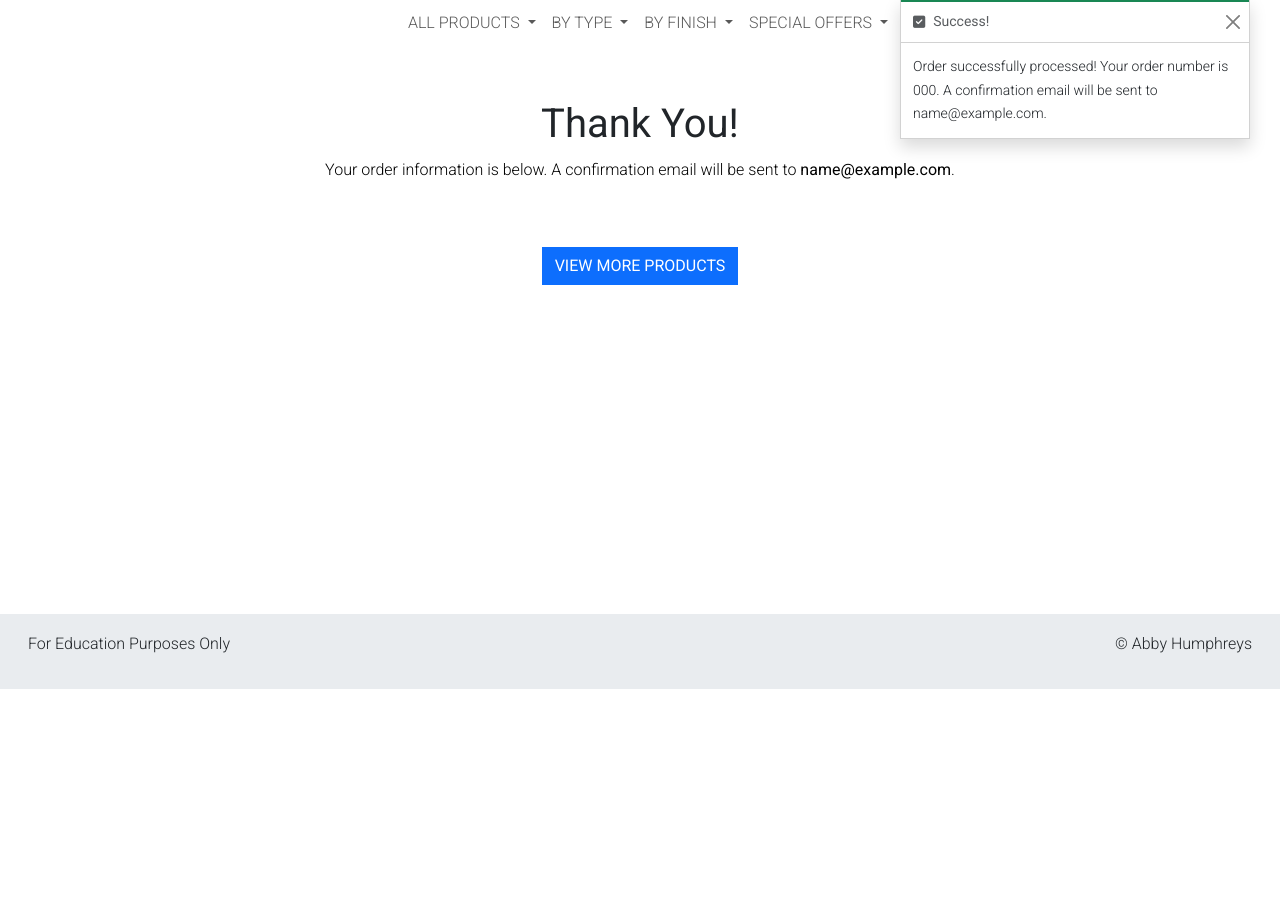
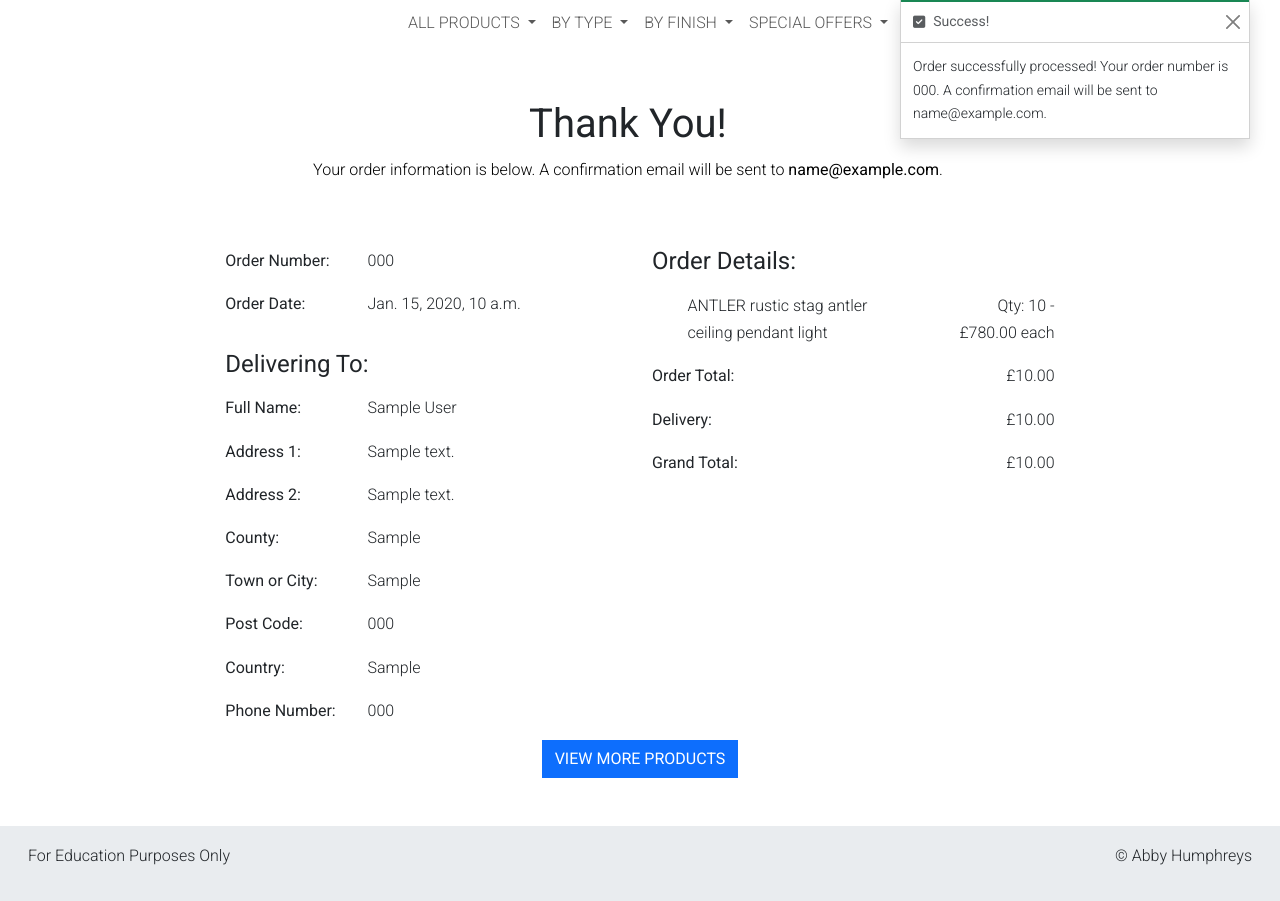
Before and after one commit to AbbyHumphreys/boho_bulbs, a Django app: page /checkout/checkout_success/000 in a window 1280 px wide. Shown: the part 111-1012 px from the top of the page. Before the commit the page ends 800 px from the top, so only its background shows below. Run offline with Django 3.2, Linux system fonts and the light colour scheme; data comes from the database, SQL or seed files in the repository; tables that the repository leaves empty hold one stand-in row (values such as "Sample post"); some libraries are stand-ins or nearby versions.

Commit message:
add: order details to checkout success page

```diff
--- a/checkout/templates/checkout/checkout_success.html
+++ b/checkout/templates/checkout/checkout_success.html
@@ -15,13 +15,153 @@
 
 {% block content %}
     <div class="container-fluid">
-        <div class="row mt-5 mb-5 text-center">
-            <div class="col-12">
-              <h1>Thank You!</h1>
-              <p class="text-black">Your order information is below. A confirmation email will be sent to <strong>{{ order.email }}</strong>.</p>
+        <div class="row">
+            <div class="row mt-5 mb-5 text-center">
+                <div class="col-12">
+                    <h1>Thank You!</h1>
+                    <p class="text-black">Your order information is below. A confirmation email will be sent to <strong>{{ order.email }}</strong>.</p>
+                </div>
             </div>
-          </div>
-        <div class="row text-center">
+            <div class="col-2"></div>
+            <div class="col-4">
+                <div class="row">
+                    <div class="col-12 col-lg-4">
+                        <p><strong>Order Number:</strong></p>
+                    </div>
+                    <div class="col-12 col-lg-8">
+                        <p>{{ order.order_number }}</p>
+                    </div>
+                </div>
+                <div class="row">
+                    <div class="col-12 col-lg-4">
+                        <p><strong>Order Date:</strong></p>
+                    </div>
+                    <div class="col-12 col-lg-8">
+                        <p>{{ order.date }}</p>
+                    </div>
+                </div>
+                <div class="row mt-3 mb-2">
+                    <div class="col-12">
+                        <h4>Delivering To:</h4>
+                    </div>
+                </div>
+                <div class="row">
+                    <div class="col-12 col-lg-4">
+                        <p><strong>Full Name:</strong></p>
+                    </div>
+                    <div class="col-12 col-lg-8">
+                        <p>{{ order.full_name }}</p>
+                    </div>
+                </div>
+                <div class="row">
+                    <div class="col-12 col-lg-4">
+                        <p><strong>Address 1:</strong></p>
+                    </div>
+                    <div class="col-12 col-lg-8">
+                        <p>{{ order.street_address1 }}</p>
+                    </div>
+                </div>
+                {% if order.street_address2 %}
+                <div class="row">
+                    <div class="col-12 col-lg-4">
+                        <p><strong>Address 2:</strong></p>
+                    </div>
+                    <div class="col-12 col-lg-8">
+                        <p>{{ order.street_address1 }}</p>
+                    </div>
+                </div>
+                {% endif %}
+                {% if order.county %}
+                <div class="row">
+                    <div class="col-12 col-lg-4">
+                        <p><strong>County:</strong></p>
+                    </div>
+                    <div class="col-12 col-lg-8">
+                        <p>{{ order.county }}</p>
+                    </div>
+                </div>
+                {% endif %}
+                <div class="row">
+                    <div class="col-12 col-lg-4">
+                        <p><strong>Town or City:</strong></p>
+                    </div>
+                    <div class="col-12 col-lg-8">
+                        <p>{{ order.town_or_city }}</p>
+                    </div>
+                </div>
+                {% if order.postcode %}
+                <div class="row">
+                    <div class="col-12 col-lg-4">
+                        <p><strong>Post Code:</strong></p>
+                    </div>
+                    <div class="col-12 col-lg-8">
+                        <p>{{ order.postcode }}</p>
+                    </div>
+                </div>
+                {% endif %}
+                <div class="row">
+                    <div class="col-12 col-lg-4">
+                        <p><strong>Country:</strong></p>
+                    </div>
+                    <div class="col-12 col-lg-8">
+                        <p>{{ order.country }}</p>
+                    </div>
+                </div>
+                <div class="row">
+                    <div class="col-12 col-lg-4">
+                        <p><strong>Phone Number:</strong></p>
+                    </div>
+                    <div class="col-12 col-lg-8">
+                        <p>{{ order.phone_number }}</p>
+                    </div>
+                </div>
+            </div>
+            <div class="col-4">
+                <div class="row mb-2">
+                    <div class="col-12">
+                        <h4>Order Details:</h4>
+                    </div>
+                </div>
+            {% for item in order.lineitems.all %}
+                <div class="row">
+                    <div class="col-1"></div>
+                    <div class="col-11 col-lg-7">
+                        <p>{{ item.product.lamptitle }}</p>
+                    </div>
+                    <div class="col-11 col-lg-4 text-end">
+                        <p>Qty: {{ item.quantity }} - £{{ item.product.price }} each</p>
+                    </div>
+                </div>
+                {% endfor %}
+            <div class="row">
+                <div class="col-12 col-lg-4">
+                    <p><strong>Order Total:</strong></p>
+                </div>
+                <div class="col-12 col-lg-8 text-end">
+                    <p>£{{ order.order_total }}</p>
+                </div>
+            </div>
+            <div class="row">
+                <div class="col-12 col-lg-4">
+                    <p><strong>Delivery:</strong></p>
+                </div>
+                <div class="col-12 col-lg-8 text-end">
+                    <p>£{{ order.delivery_cost }}</p>
+                </div>
+            </div>
+            <div class="row">
+                <div class="col-12 col-lg-4">
+                    <p><strong>Grand Total:</strong></p>
+                </div>
+                <div class="col-12 col-lg-8 text-end">
+                    <p>£{{ order.grand_total }}</p>
+                </div>
+            </div>
+        </div>
+            <div class="col-2"></div>
+        </div>
+
+        <div class="row text-center mb-5">
             <div class="col-12">
                 <a href="{% url 'products' %}" class="btn btn-primary rounded-0 text-center">
                     <span class="text-uppercase">View more products</span>
```
